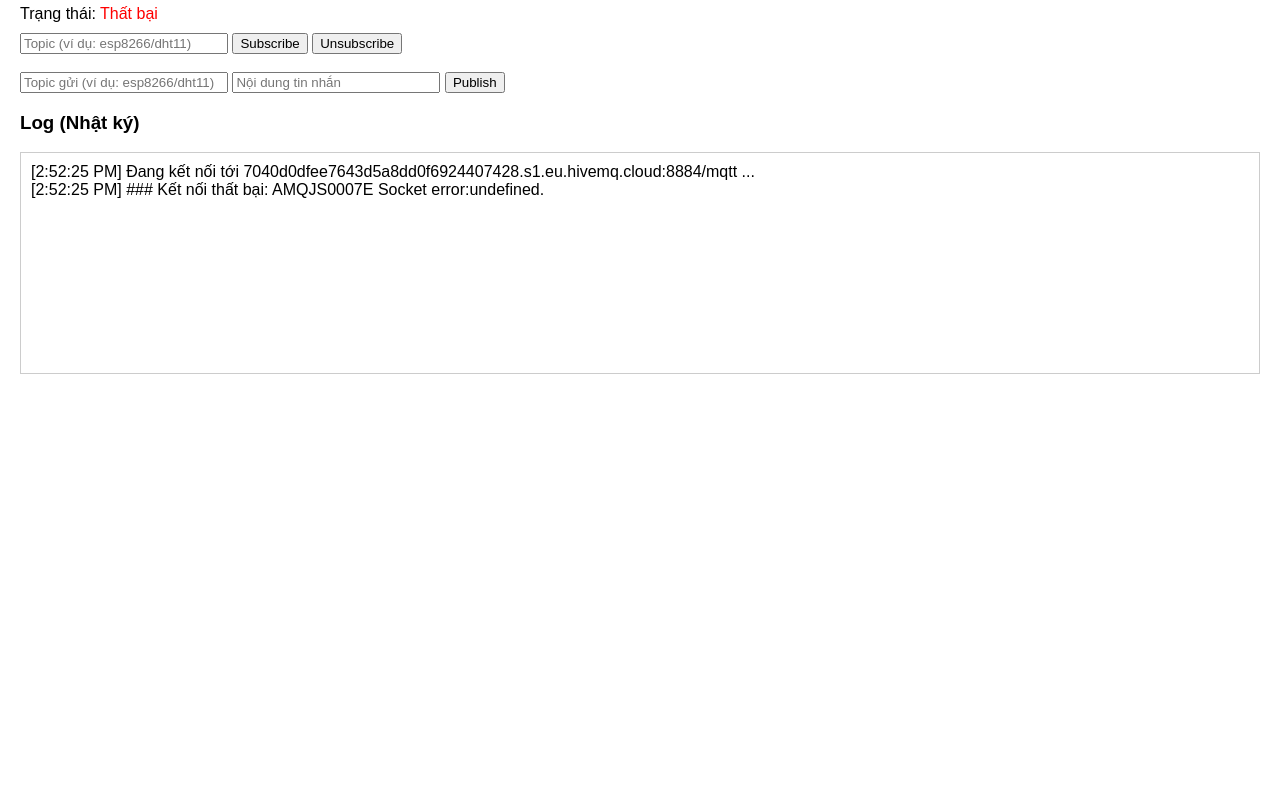
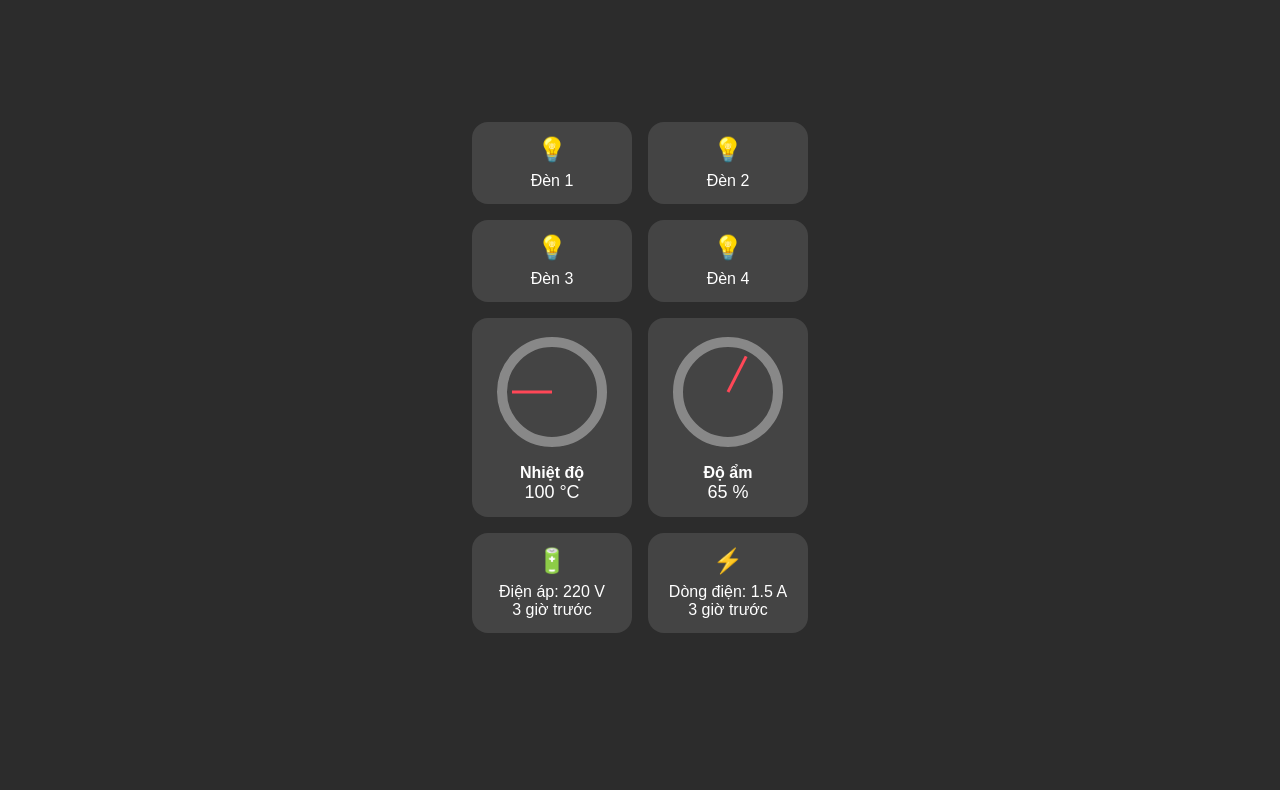
Before and after one commit to bebeo0803/mywebsite, a plain HTML site: page index.html in a window 1280 px wide. Shown: the part 63-853 px from the top of the page. Before the commit the page ends 800 px from the top, so only its background shows below. Drawn offline with Linux system fonts and the light colour scheme.

Commit message:
Update index.html

```diff
--- a/index.html
+++ b/index.html
@@ -1,43 +1,143 @@
 <!DOCTYPE html>
 <html lang="vi">
 <head>
-  <meta charset="UTF-8" />
-  <title>MQTT Web Client (HiveMQ Cloud)</title>
-
+  <meta charset="UTF-8">
+  <meta name="viewport" content="width=device-width, initial-scale=1">
+  <title>Bảng Điều Khiển</title>
     <!-- 1) Include Paho JavaScript (bạn đã tải về trước đó, đặt tên file là paho-mqtt.js) -->
   <script src="paho-mqtt.js"></script>
+  <style>
+    body {
+      font-family: sans-serif;
+      background: #2c2c2c;
+      color: #fff;
+      display: flex;
+      justify-content: center;
+      align-items: center;
+      padding: 40px 0;
+      min-height: 100vh;
+      margin: 0;
+    }
 
-  <style>
-    body { font-family: Arial, sans-serif; margin: 20px; }
-    #status { margin-bottom: 10px; }
-    #log { border: 1px solid #ccc; padding: 10px; height: 200px; overflow-y: auto; }
-    #controls { margin-top: 10px; }
-    #controls input[type="text"] { width: 200px; }
+    .grid {
+      display: grid;
+      grid-template-columns: repeat(2, 160px);
+      gap: 16px;
+    }
+
+    .widget {
+      background: #444;
+      border-radius: 16px;
+      padding: 14px;
+      text-align: center;
+      transition: background 0.3s, color 0.3s;
+    }
+
+    .widget .icon {
+      font-size: 24px;
+      margin-bottom: 8px;
+    }
+
+    .light {
+      cursor: pointer;
+    }
+
+    .light.on {
+      background: #f5e342;
+      color: #000;
+    }
+
+    svg {
+      transform: rotate(-90deg);
+    }
+
+    .needle {
+      stroke: #ff4757;
+      stroke-width: 3;
+      transform-origin: center;
+      transition: transform 0.4s ease-out;
+    }
+
+    .label {
+      margin-top: 8px;
+      font-weight: bold;
+    }
+
+    .value {
+      font-size: 18px;
+    }
   </style>
 </head>
 <body>
-  <h2>MQTT Web Client (HiveMQ Cloud)</h2>
-  <div id="status">Trạng thái: <span id="connStatus">Chưa kết nối</span></div>
+  <div class="grid">
 
-  <div id="controls">
-    <input type="text" id="topicInput" placeholder="Topic (ví dụ: esp8266/dht11)" />
-    <button id="subscribeBtn">Subscribe</button>
-    <button id="unsubscribeBtn">Unsubscribe</button>
-    <br/><br/>
-    <input type="text" id="sendTopic" placeholder="Topic gửi (ví dụ: esp8266/dht11)" />
-    <input type="text" id="messageInput" placeholder="Nội dung tin nhắn" />
-    <button id="publishBtn">Publish</button>
+    <!-- Đèn -->
+    <div class="widget light" onclick="toggleLight(this)">
+      <div class="icon">💡</div>
+      <div>Đèn 1</div>
+      <div> </div>
+    </div>
+    <div class="widget light" onclick="toggleLight(this)">
+      <div class="icon">💡</div>
+      <div>Đèn 2</div>
+      <div> </div>
+    </div>
+    <div class="widget light" onclick="toggleLight(this)">
+      <div class="icon">💡</div>
+      <div>Đèn 3</div>
+      <div> </div>
+    </div>
+    <div class="widget light" onclick="toggleLight(this)">
+      <div class="icon">💡</div>
+      <div>Đèn 4</div>
+      <div> </div>
     </div>
 
+    <!-- Nhiệt độ (gauge) -->
+    <div class="widget">
+      <svg width="120" height="120">
+        <circle cx="60" cy="60" r="50" stroke="#888" stroke-width="10" fill="none"/>
+        <line x1="60" y1="60" x2="60" y2="20" class="needle" id="tempNeedle"/>
+      </svg>
+      <div class="label">Nhiệt độ</div>
+      <div class="value" id="tempValue">-- °C</div>
+    </div>
+
+    <!-- Độ ẩm (gauge) -->
+    <div class="widget">
+      <svg width="120" height="120">
+        <circle cx="60" cy="60" r="50" stroke="#888" stroke-width="10" fill="none"/>
+        <line x1="60" y1="60" x2="60" y2="20" class="needle" id="humidNeedle"/>
+      </svg>
+      <div class="label">Độ ẩm</div>
+      <div class="value" id="humidValue">-- %</div>
+    </div>
+
+    <!-- Điện áp -->
+    <div class="widget">
+      <div class="icon">🔋</div>
+      <div>Điện áp: <span id="voltValue">220</span> V</div>
+      <div>3 giờ trước</div>
+    </div>
+
+    <!-- Dòng điện -->
+    <div class="widget">
+      <div class="icon">⚡</div>
+      <div>Dòng điện: <span id="currValue">1.5</span> A</div>
+      <div>3 giờ trước</div>
+    </div>
+  </div>
+    <!-- <div id="status">Trạng thái: <span id="connStatus">Chưa kết nối</span></div>
+
     <h3>Log (Nhật ký)</h3>
-  <div id="log"></div>
+    <div id="log" style="color: white; background: black; overflow-y: auto; height: 200px;"></div> -->
+  <script>
 
-  <script>
     // ==== 1. CẤU HÌNH THÔNG TIN KẾT NỐI ====
     const host = "7040d0dfee7643d5a8dd0f6924407428.s1.eu.hivemq.cloud";   // Ví dụ: abcdefg12345.s1.eu.hivemq.cloud
     const port = 8884;                      // cổng wss:// (MQTT over TLS WebSocket)
     const clientId = "webClient-" + Math.floor(Math.random() * 10000);
-    const username = "nguoidung1";             // Thay bằng user HiveMQ Cloud
+    const username = "hienthiden";             // Thay bằng user HiveMQ Cloud
     const password = "12345678Tr";         // Thay bằng password tương ứng
 
     let client = null;
@@ -50,8 +150,8 @@
 
       if (!Paho || typeof Paho.Client !== "function") {
         console.error("Paho.Client chưa load được. Vui lòng kiểm tra lại <script> include.");
-        document.getElementById("connStatus").innerText = "Lỗi thư viện";
-        document.getElementById("connStatus").style.color = "red";
+        // document.getElementById("connStatus").innerText = "Lỗi thư viện";
+        // document.getElementById("connStatus").style.color = "red";
         return;
       }
 
@@ -71,29 +171,30 @@
       };
 
       client.connect(options);
-      log("Đang kết nối tới " + host + ":" + port + path + " ...");
+      console.log("Đang kết nối tới " + host + ":" + port + path + " ...");
     }
 
     // ==== 3. CALLBACK KHI KẾT NỐI THÀNH CÔNG ====
     function onConnect() {
-      log("=== Đã kết nối thành công đến HiveMQ Cloud ===");
-      document.getElementById("connStatus").innerText = "Đã kết nối";
-      document.getElementById("connStatus").style.color = "green";
+      console.log("=== Đã kết nối thành công đến HiveMQ Cloud ===");
+      // document.getElementById("connStatus").innerText = "Đã kết nối";
+      // document.getElementById("connStatus").style.color = "green";
       // (Tùy chọn) Subscribe một topic mặc định
-      // client.subscribe("esp8266/dht11");
+      client.subscribe("home/data");
+      // log("Đã gửi lệnh SUBSCRIBE tới 'home/data'");
     }
 
     // ==== 4. CALLBACK KHI KẾT NỐI THẤT BẠI ====
     function onFailure(response) {
-      log("### Kết nối thất bại: " + response.errorMessage);
-      document.getElementById("connStatus").innerText = "Thất bại";
-      document.getElementById("connStatus").style.color = "red";
+      console.log("### Kết nối thất bại: " + response.errorMessage);
+      // document.getElementById("connStatus").innerText = "Thất bại";
+      // document.getElementById("connStatus").style.color = "red";
     }
 
     // ==== 5. CALLBACK KHI MẤT KẾT NỐI ====
     function onConnectionLost(responseObject) {
       if (responseObject.errorCode !== 0) {
-        log("### Đã mất kết nối: " + responseObject.errorMessage);
+        // log("### Đã mất kết nối: " + responseObject.errorMessage);
         document.getElementById("connStatus").innerText = "Ngắt kết nối";
         document.getElementById("connStatus").style.color = "orange";
         // Tự động cố gắng reconnect sau 3 giây
@@ -101,11 +202,48 @@
       }
     }
 
+  isFistConnect = true; // Biến để kiểm tra lần kết nối đầu tiên
     // ==== 6. CALLBACK KHI CÓ TIN NHẮN ĐẾN ====
   function onMessageArrived(message) {
     const topic = message.destinationName;
     const payload = message.payloadString;
-      log(`[Tin đến] Topic="${topic}", Nội dung="${payload}"`);
+    // log(`[Tin đến] Topic="${topic}", Nội dung="${payload}"`);
+
+    let data;
+    try {
+      data = JSON.parse(payload);
+    } catch (err) {
+      console.error("Không parse được JSON:", err);
+      return;
+    }
+
+    // 1) Cập nhật gauge Nhiệt độ (max 50°C)
+    setGauge("tempNeedle", data.temperature, 50, "tempValue", "°C");
+
+    // 2) Cập nhật gauge Độ ẩm (max 100%)
+    setGauge("humidNeedle", data.humidity, 100, "humidValue", "%");
+
+    // 3) Cập nhật Điện áp và Dòng điện
+    document.getElementById("voltValue").textContent = data.volt;
+    document.getElementById("currValue").textContent = data.current;
+
+    // 4) Cập nhật trạng thái các Đèn
+    // Giả sử bạn có đúng 4 phần tử .widget.light theo thứ tự Đèn 1→4
+    if (isFistConnect) {
+      const lights = document.querySelectorAll('.widget.light');
+      lights.forEach((el, idx) => {
+        // Lấy key tương ứng trong JSON: light_1_state, light_2_state, …
+        const key = `light_${idx + 1}_state`;
+        const state = data[key];
+        if (state === 1) {
+          el.classList.add('on');
+        } else {
+          el.classList.remove('on');
+        }
+      });
+
+      isFistConnect = false; // Chỉ subscribe một lần
+    }
   }
 
     // ==== 7. HÀM GHI LOG RA KHUNG HTML ====
@@ -117,14 +255,17 @@
     }
 
     // ==== 8. SUBSCRIBE TOPIC ====
-    function subscribeTopic() {
-      const topic = document.getElementById("topicInput").value.trim();
-      if (!topic) {
-        alert("Vui lòng nhập topic để subscribe!");
+    function subscribeTopic(topic) {
+    if (!client) {
+      alert("Client chưa được khởi tạo!");
+      return;
+    }
+    if (client.connected === false) {
+      alert("Client chưa kết nối thành công!");
       return;
     }
     client.subscribe(topic);
-      log(`Đã gửi lệnh SUBSCRIBE tới "${topic}"`);
+    // log(`Đã gửi lệnh SUBSCRIBE tới "${topic}"`);
   }
 
     // ==== 9. UNSUBSCRIBE TOPIC ====
@@ -135,13 +276,16 @@
         return;
       }
       client.unsubscribe(topic);
-      log(`Đã gửi lệnh UNSUBSCRIBE tới "${topic}"`);
+      // log(`Đã gửi lệnh UNSUBSCRIBE tới "${topic}"`);
     }
 
     // ==== 10. PUBLISH TIN NHẮN ====
-    function publishTopic() {
-      const topic = document.getElementById("sendTopic").value.trim();
-      const msg = document.getElementById("messageInput").value.trim();
+    function publishTopic(topic, msg) {
+      if (!client) {
+        alert("Client chưa được khởi tạo!");
+        return;
+      }
+
       if (!topic || !msg) {
         alert("Vui lòng nhập đầy đủ topic và nội dung tin nhắn!");
         return;
@@ -152,17 +296,48 @@
       message.qos = 0;
       message.retained = false;
       client.send(message);
-      log(`Đã gửi PUBLISH tới "${topic}": ${msg}`);
+      // log(`Đã gửi PUBLISH tới "${topic}": ${msg}`);
       document.getElementById("messageInput").value = "";
     }
 
     // ==== 11. GÁN SỰ KIỆN CHO CÁC NÚT ====
       window.addEventListener("load", () => {
-      document.getElementById("subscribeBtn").addEventListener("click", subscribeTopic);
-      document.getElementById("unsubscribeBtn").addEventListener("click", unsubscribeTopic);
-      document.getElementById("publishBtn").addEventListener("click", publishTopic);
+      // document.getElementById("subscribeBtn").addEventListener("click", subscribeTopic);
+      // document.getElementById("unsubscribeBtn").addEventListener("click", unsubscribeTopic);
+      // document.getElementById("publishBtn").addEventListener("click", publishTopic);
       initMQTT();
     });
+
+    function toggleLight(el) {
+      el.classList.toggle('on');
+      const nameDiv = el.children[1];
+      const lightName = nameDiv.textContent.trim();
+      if (isLightOn(el)) {
+        publishTopic("home/lights", lightName + " ON");
+        // log(`Đèn "${el.textContent.trim()}" đã bật`);
+      } else {
+        publishTopic("home/lights", lightName + " OFF");
+        // log(`Đèn "${el.textContent.trim()}" đã tắt`);
+      }
+    }
+    function isLightOn(el) {
+      return el.classList.contains('on');
+    }
+    function setGauge(needleId, value, maxValue, valueDisplayId, unit) {
+      const angle = (value / maxValue) * 180;
+      const needle = document.getElementById(needleId);
+      needle.style.transform = `rotate(${angle}deg)`;
+
+      const display = document.getElementById(valueDisplayId);
+      display.textContent = `${value} ${unit}`;
+    }
+
+    // Giá trị mẫu
+    const temp = 100;   // °C
+    const humid = 65;  // %
+
+    setGauge("tempNeedle", temp, 50, "tempValue", "°C");
+    setGauge("humidNeedle", humid, 100, "humidValue", "%");
   </script>
 </body>
 </html>
```
Lines whose indentation alone changed are shown as unchanged.
